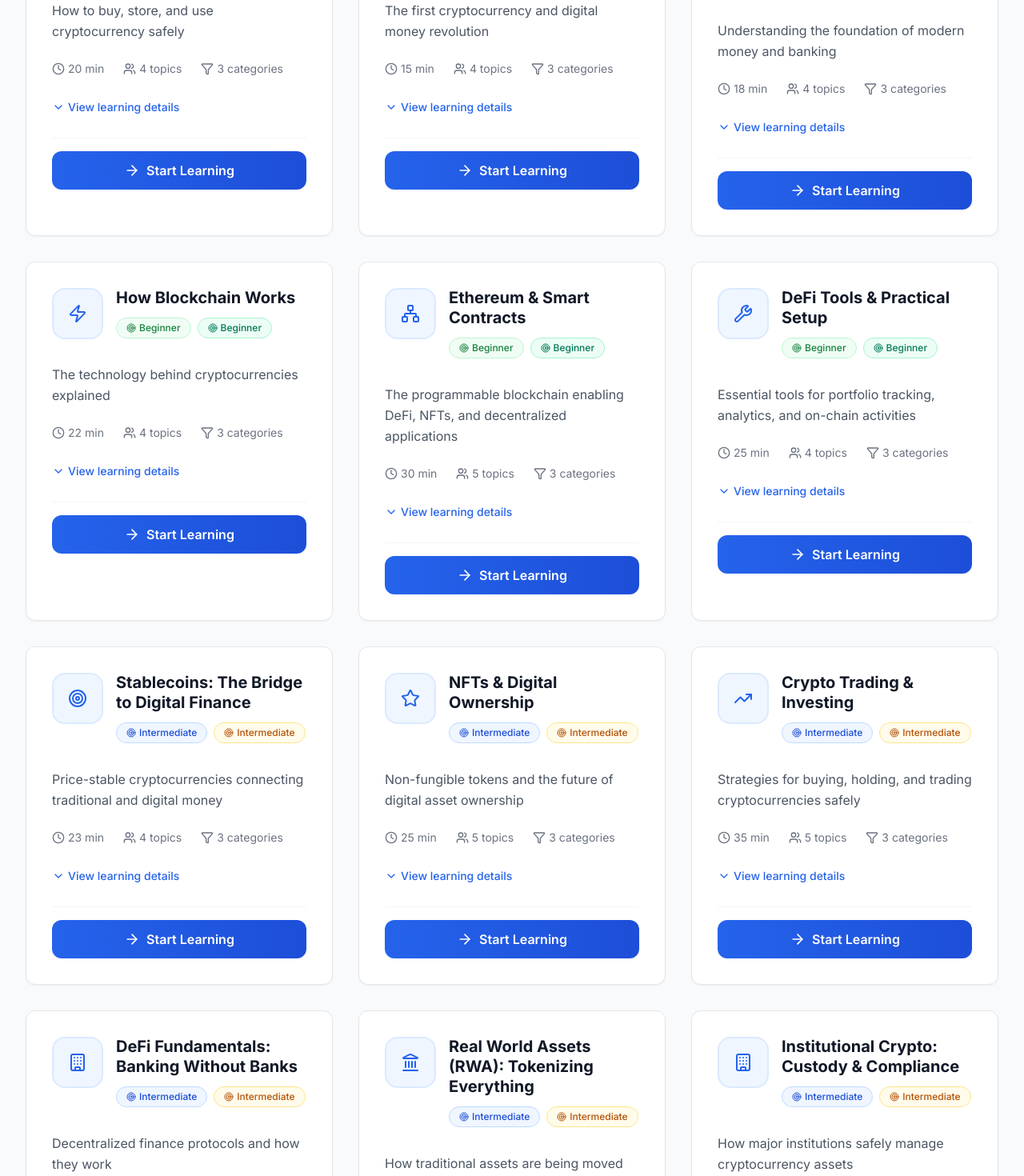
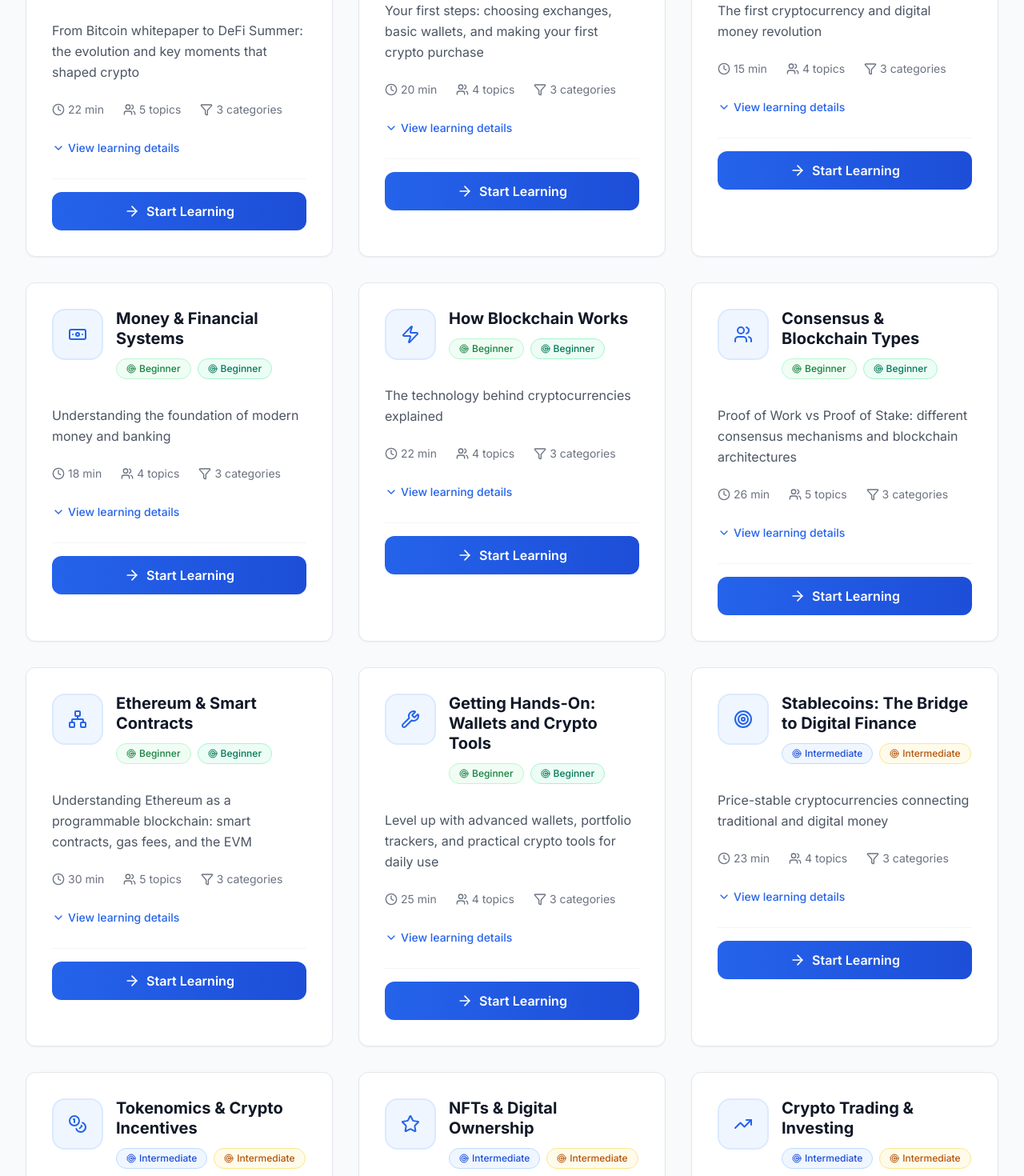
Before and after one commit to pontush81/cryptoTool, a Next.js app: page /education/modules in a window 1280 px wide. Shown: the part 980-2450 px from the top of the page at 80% size. Built offline with nearby package versions, Linux system fonts and the light colour scheme.

Commit message:
konsoliderat och skapat edu moduler

```diff
--- a/app/education/modules/page.tsx
+++ b/app/education/modules/page.tsx
@@ -380,14 +380,28 @@ export default function EducationModulesPage() {
 
   const modules: LearningModule[] = [
     {
+      id: 'crypto-history',
+      title: 'Crypto History & Major Milestones',
+      description: 'From Bitcoin whitepaper to DeFi Summer: the evolution and key moments that shaped crypto',
+      difficulty: 'Beginner',
+      duration: '22 min',
+      icon: <BookOpen className="w-6 h-6" />,
+      href: '/education/modules/crypto-history',
+      topics: ['Bitcoin Genesis', 'Major Crashes', 'DeFi Summer', 'Regulatory Milestones', 'Institutional Adoption'],
+      completed: completedModules.includes('crypto-history'),
+      recommendedBackground: 'No prior knowledge required - great for understanding context',
+      masteryLevel: getMasteryLevel('crypto-history'),
+      categories: ['History', 'Context', 'Milestones']
+    },
+    {
       id: 'getting-started',
       title: 'Getting Started',
-      description: 'How to buy, store, and use cryptocurrency safely',
+      description: 'Your first steps: choosing exchanges, basic wallets, and making your first crypto purchase',
       difficulty: 'Beginner',
       duration: '20 min',
       icon: <TrendingUp className="w-6 h-6" />,
       href: '/education/modules/getting-started',
-      topics: ['Exchanges', 'Wallets', 'Private Keys', 'First Purchase'],
+      topics: ['Exchange Selection', 'Basic Wallets', 'First Purchase', 'Initial Setup'],
       completed: completedModules.includes('getting-started'),
       recommendedBackground: 'No prior knowledge required - perfect starting point',
       masteryLevel: getMasteryLevel('getting-started'),
@@ -436,14 +450,28 @@ export default function EducationModulesPage() {
       categories: ['Blockchain', 'Technology', 'Cryptography']
     },
     {
+      id: 'consensus-blockchain-types',
+      title: 'Consensus & Blockchain Types',
+      description: 'Proof of Work vs Proof of Stake: different consensus mechanisms and blockchain architectures',
+      difficulty: 'Beginner',
+      duration: '26 min',
+      icon: <Users className="w-6 h-6" />,
+      href: '/education/modules/consensus-blockchain-types',
+      topics: ['Proof of Work', 'Proof of Stake', 'Delegated PoS', 'Consensus Mechanisms', 'Blockchain Types'],
+      completed: completedModules.includes('consensus-blockchain-types'),
+      recommendedBackground: 'Understanding of basic blockchain concepts helpful',
+      masteryLevel: getMasteryLevel('consensus-blockchain-types'),
+      categories: ['Consensus', 'Technology', 'Infrastructure']
+    },
+    {
       id: 'ethereum-smart-contracts',
       title: 'Ethereum & Smart Contracts',
-      description: 'The programmable blockchain enabling DeFi, NFTs, and decentralized applications',
+      description: 'Understanding Ethereum as a programmable blockchain: smart contracts, gas fees, and the EVM',
       difficulty: 'Beginner',
       duration: '30 min',
       icon: <Network className="w-6 h-6" />,
       href: '/education/modules/ethereum-smart-contracts',
-      topics: ['Smart Contracts', 'EVM', 'Gas Fees', 'DApps', 'Ethereum 2.0'],
+      topics: ['Smart Contract Basics', 'Ethereum Virtual Machine', 'Gas Economics', 'Ethereum 2.0', 'Layer 2 Solutions'],
       completed: completedModules.includes('ethereum-smart-contracts'),
       recommendedBackground: 'Understanding of blockchain basics and Bitcoin concepts helpful',
       masteryLevel: getMasteryLevel('ethereum-smart-contracts'),
@@ -451,13 +479,13 @@ export default function EducationModulesPage() {
     },
     {
       id: 'defi-tools',
-      title: 'DeFi Tools & Practical Setup',
-      description: 'Essential tools for portfolio tracking, analytics, and on-chain activities',
+      title: 'Getting Hands-On: Wallets and Crypto Tools',
+      description: 'Level up with advanced wallets, portfolio trackers, and practical crypto tools for daily use',
       difficulty: 'Beginner',
       duration: '25 min',
       icon: <Wrench className="w-6 h-6" />,
       href: '/education/modules/defi-tools',
-      topics: ['Portfolio Tracking', 'TradingView', 'Multi-Chain Wallets', 'Security Tools'],
+      topics: ['Advanced Wallets', 'Portfolio Trackers', 'TradingView Setup', 'Multi-Chain Tools'],
       completed: completedModules.includes('defi-tools'),
       recommendedBackground: 'Basic crypto knowledge helpful for practical application',
       masteryLevel: getMasteryLevel('defi-tools'),
@@ -478,6 +506,20 @@ export default function EducationModulesPage() {
       categories: ['Stablecoins', 'DeFi', 'Finance']
     },
     {
+      id: 'tokenomics',
+      title: 'Tokenomics & Crypto Incentives',
+      description: 'Token economics: supply models, inflation/deflation, staking rewards, and incentive design',
+      difficulty: 'Intermediate',
+      duration: '27 min',
+      icon: <Coins className="w-6 h-6" />,
+      href: '/education/modules/tokenomics',
+      topics: ['Token Supply Models', 'Inflation vs Deflation', 'Staking Economics', 'Governance Tokens', 'Incentive Alignment'],
+      completed: completedModules.includes('tokenomics'),
+      recommendedBackground: 'Understanding of basic crypto concepts and DeFi helpful',
+      masteryLevel: getMasteryLevel('tokenomics'),
+      categories: ['Economics', 'Tokenomics', 'Incentives']
+    },
+    {
       id: 'nfts-digital-ownership',
       title: 'NFTs & Digital Ownership',
       description: 'Non-fungible tokens and the future of digital asset ownership',
@@ -494,12 +536,12 @@ export default function EducationModulesPage() {
     {
       id: 'crypto-trading-investing',
       title: 'Crypto Trading & Investing',
-      description: 'Strategies for buying, holding, and trading cryptocurrencies safely',
+      description: 'Practical investing: DCA strategies, basic risk management, and tax-efficient crypto investing',
       difficulty: 'Intermediate',
       duration: '35 min',
       icon: <TrendingUp className="w-6 h-6" />,
       href: '/education/modules/crypto-trading-investing',
-      topics: ['Portfolio Strategy', 'Technical Analysis', 'Risk Management', 'Tax Planning', 'Dollar-Cost Averaging'],
+      topics: ['Dollar-Cost Averaging', 'Basic Portfolio Theory', 'Tax Planning', 'Rebalancing', 'Exit Strategies'],
       completed: completedModules.includes('crypto-trading-investing'),
       recommendedBackground: 'Basic understanding of crypto wallets and exchanges',
       masteryLevel: getMasteryLevel('crypto-trading-investing'),
@@ -508,12 +550,12 @@ export default function EducationModulesPage() {
     {
       id: 'defi-fundamentals',
       title: 'DeFi Fundamentals: Banking Without Banks',
-      description: 'Decentralized finance protocols and how they work',
+      description: 'Core DeFi protocols: Uniswap, Aave, Compound - lending, trading, and yield generation',
       difficulty: 'Intermediate',
       duration: '28 min',
       icon: <Building className="w-6 h-6" />,
       href: '/education/modules/defi-fundamentals',
-      topics: ['Lending', 'DEXs', 'Yield Farming', 'Smart Contracts'],
+      topics: ['AMM Trading', 'Lending Protocols', 'Yield Farming', 'Liquidity Mining', 'DeFi Composability'],
       completed: completedModules.includes('defi-fundamentals'),
       recommendedBackground: 'Familiarity with crypto wallets and basic blockchain concepts',
       masteryLevel: getMasteryLevel('defi-fundamentals'),
@@ -532,6 +574,20 @@ export default function EducationModulesPage() {
       recommendedBackground: 'Understanding of both traditional assets and blockchain technology',
       masteryLevel: getMasteryLevel('real-world-assets'),
       categories: ['RWA', 'Tokenization', 'Finance']
+    },
+    {
+      id: 'dao-governance',
+      title: 'DAO Governance & Web3 Future',
+      description: 'Decentralized Autonomous Organizations: governance, voting, and the future of work and ownership',
+      difficulty: 'Intermediate',
+      duration: '24 min',
+      icon: <Users className="w-6 h-6" />,
+      href: '/education/modules/dao-governance',
+      topics: ['DAO Structure', 'Governance Tokens', 'Proposal Voting', 'Web3 Organizations', 'Decentralized Work'],
+      completed: completedModules.includes('dao-governance'),
+      recommendedBackground: 'Understanding of smart contracts and DeFi protocols helpful',
+      masteryLevel: getMasteryLevel('dao-governance'),
+      categories: ['Governance', 'DAOs', 'Web3']
     },
     {
       id: 'institutional-crypto',
@@ -562,6 +618,20 @@ export default function EducationModulesPage() {
       categories: ['CBDCs', 'Government', 'Policy']
     },
     {
+      id: 'layer1-diversity',
+      title: 'Layer 1 & Layer 0: Beyond Ethereum',
+      description: 'Exploring Solana, Avalanche, Cosmos, Polkadot: different approaches to blockchain scaling and design',
+      difficulty: 'Advanced',
+      duration: '29 min',
+      icon: <Network className="w-6 h-6" />,
+      href: '/education/modules/layer1-diversity',
+      topics: ['Solana Architecture', 'Avalanche Consensus', 'Cosmos Hub', 'Polkadot Parachains', 'Layer 0 Protocols'],
+      completed: completedModules.includes('layer1-diversity'),
+      recommendedBackground: 'Strong understanding of Ethereum and consensus mechanisms',
+      masteryLevel: getMasteryLevel('layer1-diversity'),
+      categories: ['Layer 1', 'Scalability', 'Infrastructure']
+    },
+    {
       id: 'cross-chain-finance',
       title: 'Cross-Chain Finance: Connecting Ecosystems',
       description: 'How different blockchains interact and connect',
@@ -577,13 +647,13 @@ export default function EducationModulesPage() {
     },
     {
       id: 'defai',
-      title: 'DeFAI: AI-Powered Decentralized Finance',
-      description: 'The intersection of artificial intelligence and decentralized finance',
+      title: 'AI in Decentralized Finance (DeFi)',
+      description: 'AI-powered DeFi: machine learning for yield optimization, automated trading bots, and predictive analytics',
       difficulty: 'Advanced',
       duration: '26 min',
       icon: <Bot className="w-6 h-6" />,
       href: '/education/modules/defai',
-      topics: ['AI Trading', 'Automated Strategies', 'Machine Learning', 'Predictive Analytics'],
+      topics: ['ML-Driven Yield Farming', 'Trading Algorithms', 'Risk Prediction', 'Automated DeFi Strategies'],
       completed: completedModules.includes('defai'),
       recommendedBackground: 'Experience with DeFi protocols and basic AI/ML concepts helpful',
       masteryLevel: getMasteryLevel('defai'),
@@ -591,13 +661,13 @@ export default function EducationModulesPage() {
     },
     {
       id: 'advanced',
-      title: 'Advanced Topics',
-      description: 'Advanced strategies and concepts for experienced users',
+      title: 'Advanced Portfolio & DeFi Strategy',
+      description: 'Quantitative strategies: advanced DeFi yield farming, risk modeling, and algorithmic portfolio management',
       difficulty: 'Advanced',
       duration: '35 min',
       icon: <Brain className="w-6 h-6" />,
       href: '/education/modules/advanced',
-      topics: ['DeFi Strategies', 'Portfolio Theory', 'Risk Models', 'Tax Optimization'],
+      topics: ['Quantitative DeFi', 'Risk Modeling', 'Yield Optimization', 'Algorithmic Trading', 'Advanced Tax Strategies'],
       completed: completedModules.includes('advanced'),
       recommendedBackground: 'Extensive DeFi experience and understanding of portfolio management',
       masteryLevel: getMasteryLevel('advanced'),
@@ -606,16 +676,30 @@ export default function EducationModulesPage() {
     {
       id: 'security',
       title: 'Security & Risk Management',
-      description: 'Protecting your cryptocurrency investments and managing risks',
+      description: 'Enterprise-level security: cold storage, multi-sig, risk modeling, and institutional protection',
       difficulty: 'Advanced',
       duration: '28 min',
       icon: <Shield className="w-6 h-6" />,
       href: '/education/modules/security',
-      topics: ['Cold Storage', 'Multi-sig', 'Risk Assessment', 'Insurance'],
+      topics: ['Cold Storage Systems', 'Multi-Sig Wallets', 'Risk Modeling', 'Crypto Insurance'],
       completed: completedModules.includes('security'),
       recommendedBackground: 'Experience with crypto storage and basic security concepts',
       masteryLevel: getMasteryLevel('security'),
       categories: ['Security', 'Risk Management', 'Storage']
+    },
+    {
+      id: 'regulation-ethics',
+      title: 'Regulation, Ethics & Law in Crypto',
+      description: 'Legal landscapes, privacy debates, environmental concerns, and ethical considerations in crypto',
+      difficulty: 'Advanced',
+      duration: '31 min',
+      icon: <Landmark className="w-6 h-6" />,
+      href: '/education/modules/regulation-ethics',
+      topics: ['Global Regulation', 'Privacy vs Compliance', 'Environmental Impact', 'Ethical Debates', 'Legal Risks'],
+      completed: completedModules.includes('regulation-ethics'),
+      recommendedBackground: 'General understanding of crypto ecosystem and global finance',
+      masteryLevel: getMasteryLevel('regulation-ethics'),
+      categories: ['Regulation', 'Ethics', 'Legal']
     }
   ]
 
```
